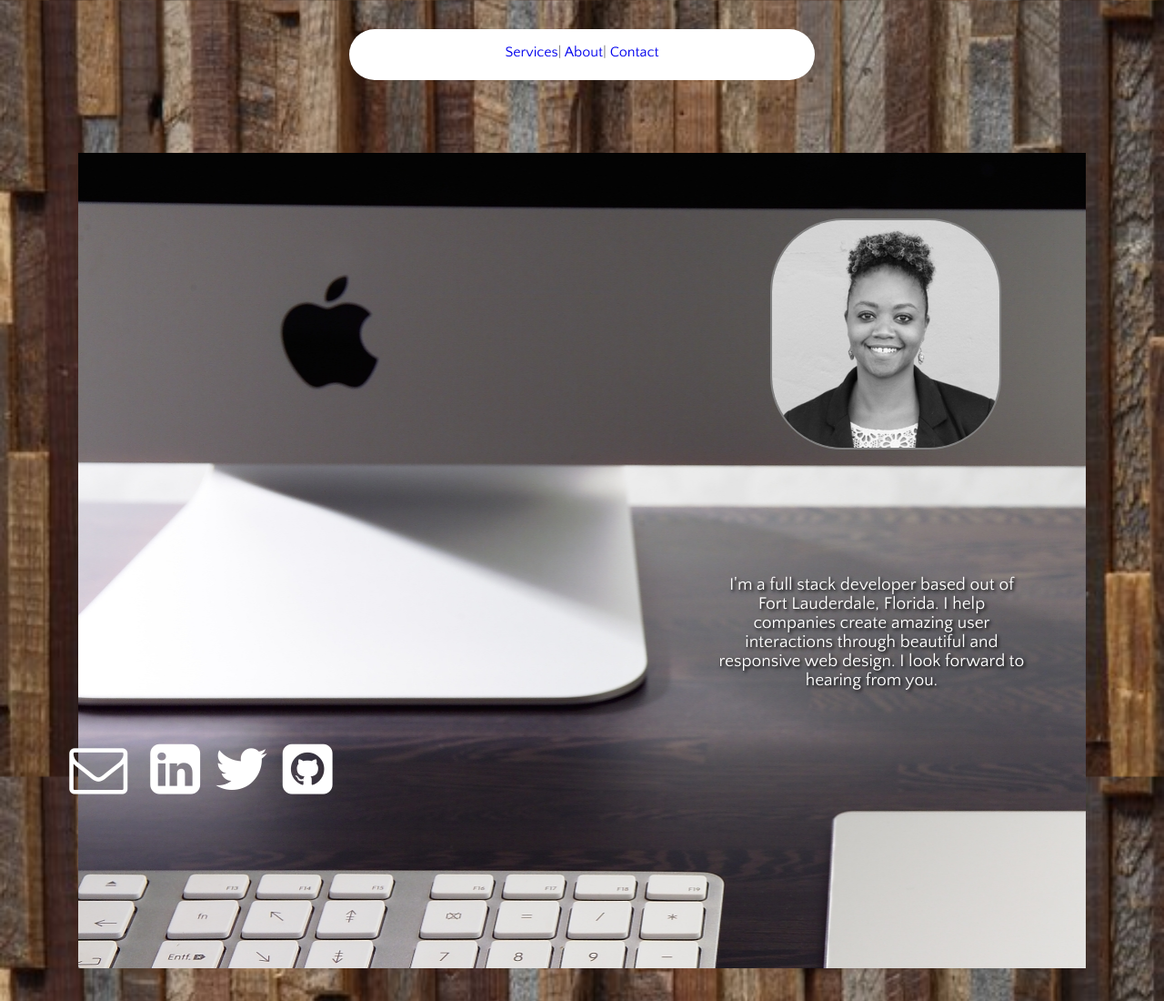
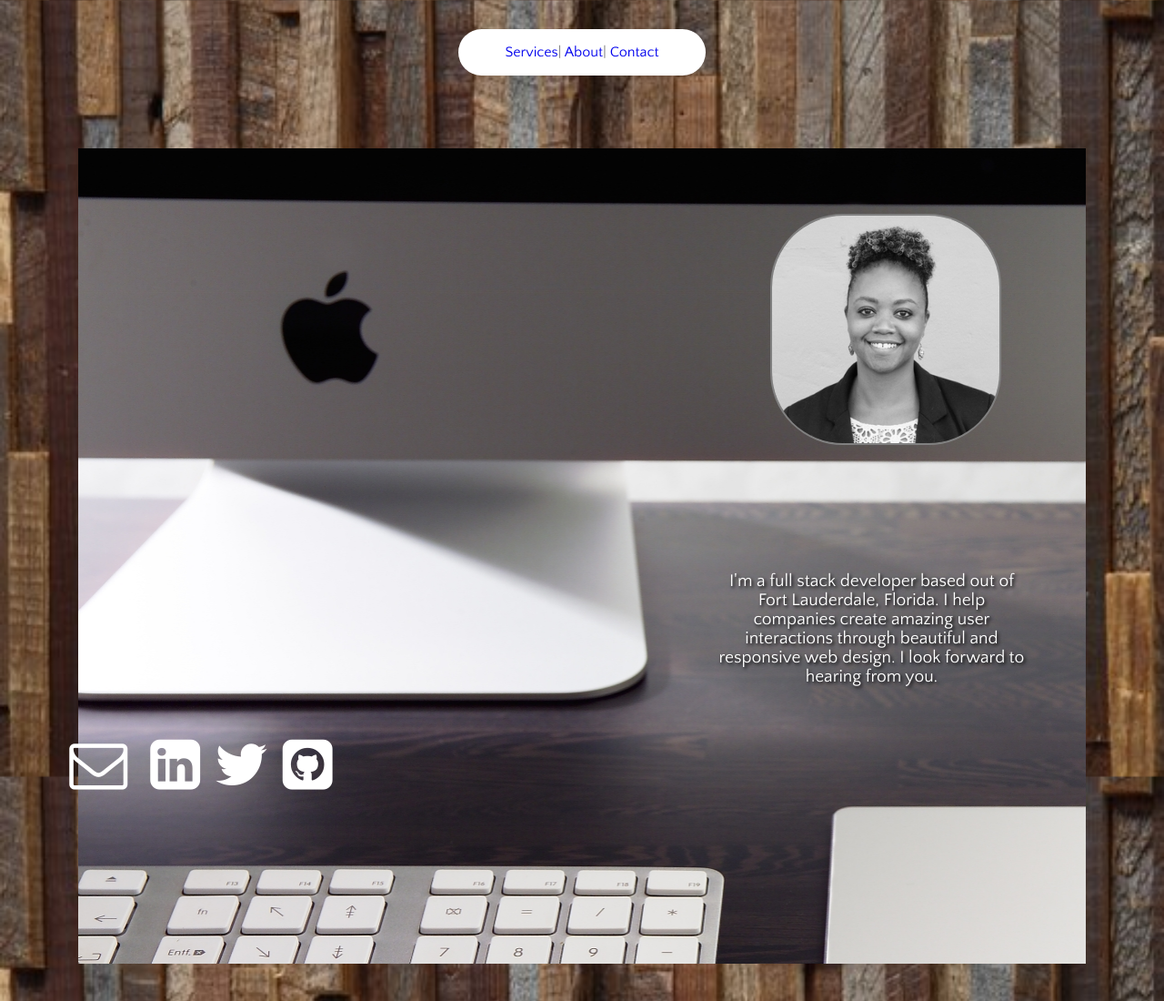
Before and after one commit to Mashon/Website, a plain HTML site: page public/index.html in a window 1280 px wide. Shown: the top 1100 px of the page at 91% size. Drawn offline with Linux system fonts and the light colour scheme.

Commit message:
fixed nav bar

```diff
--- a/public/style.css
+++ b/public/style.css
@@ -23,8 +23,8 @@ a {
   font-size: 1em;
   margin:2em auto;
   background-color: white;
-  width:30em;
-  height:1.5em;
+  width:15em;
+  height:1.2em;
   padding:1em;
   border-radius: 15em;
   word-spacing: 0.5em:
```
